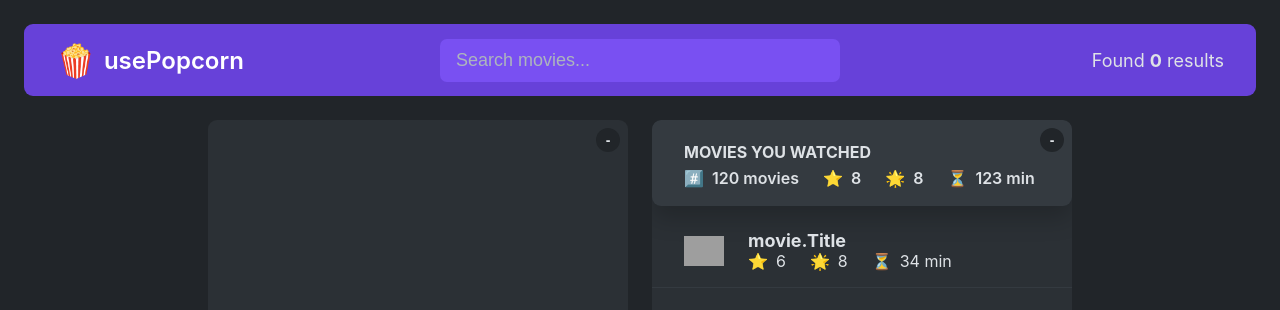
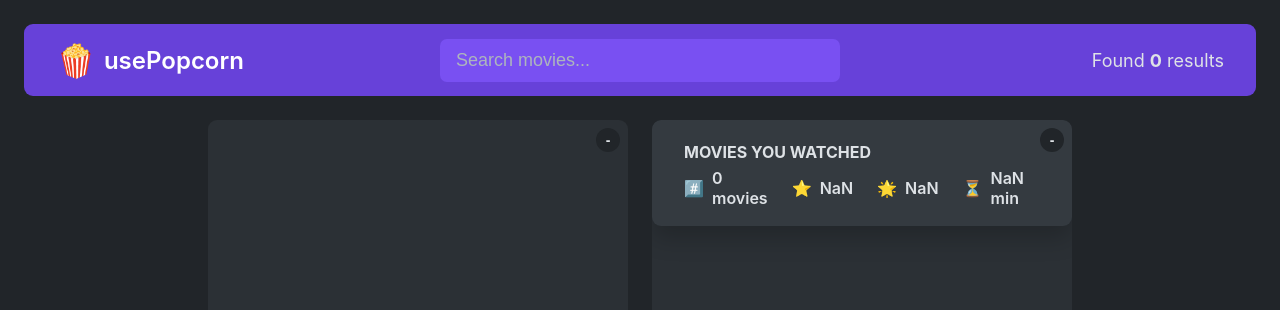
Before and after one commit to Kalachinskii/React_films_ribbon, a React (Vite) app: page / in a window 1280 px wide. Shown: the top 310 px of the page. Built offline with nearby package versions, Linux system fonts and the light colour scheme; grey boxes are pictures that could not be loaded.

Commit message:
feat: финиш

```diff
--- a/src/components/Watched/model/useMovieRating.js
+++ b/src/components/Watched/model/useMovieRating.js
@@ -1,8 +1,7 @@
 import { useEffect, useState } from "react";
 
-export function useMovieRating(id) {
+export function useMovieRating(id, ratedMovies) {
     const [rating, setRating] = useState(0);
-    const [ratedMovies, setRatedMovies] = useState([]);
     const movieIndex = ratedMovies?.findIndex((movie) => movie.id === id);
 
     useEffect(() => {
@@ -11,9 +10,7 @@ export function useMovieRating(id) {
 
     return {
         rating,
-        ratedMovies,
         movieIndex,
-        setRatedMovies,
         setRating,
     };
 }
--- a/src/components/Watched/ui/Details.jsx
+++ b/src/components/Watched/ui/Details.jsx
@@ -3,12 +3,10 @@ import Spinner from "../../Spinner/ui/Spinner";
 import { Error } from "../../Error";
 import StarRaiting from "./StarRating/StarRaiting";
 import { useMovieRating } from "../model/useMovieRating";
-import { useState } from "react";
 
-export function Details({ id, onReset }) {
+export function Details({ id, onReset, setRatedMovies, ratedMovies }) {
     const { description, isLoading, errorMsg } = useGetMovieDescription(id);
-    const { rating, ratedMovies, movieIndex, setRating, setRatedMovies } =
-        useMovieRating(id);
+    const { rating, movieIndex, setRating } = useMovieRating(id, ratedMovies);
 
     if (isLoading)
         return (
@@ -53,7 +51,14 @@ export function Details({ id, onReset }) {
                                 // setAdded(true);
                                 setRatedMovies((oldMovies) => [
                                     ...oldMovies,
-                                    { id, rating },
+                                    {
+                                        id,
+                                        rating,
+                                        title: description.Title,
+                                        poster: description.Poster,
+                                        runtime: description.Runtime,
+                                        imdbRating: description.imdbRating,
+                                    },
                                 ]);
                             }}
                             className="btn-add"
--- a/src/components/Watched/ui/Summary.jsx
+++ b/src/components/Watched/ui/Summary.jsx
@@ -1,25 +1,40 @@
 import React from "react";
 
-export function Summary() {
+export function Summary({ movies }) {
+    function countAvgRating(key) {
+        return (
+            movies.reduce(
+                (sum, movie) =>
+                    sum +
+                    (key === "runtime" && movie[key] !== "N/A"
+                        ? parseInt(movie[key])
+                        : key === "runtime"
+                        ? 0
+                        : +movie[key]),
+                0
+            ) / movies.length
+        ).toFixed(2);
+    }
+
     return (
         <div className="summary">
             <h2>Movies you watched</h2>
             <div>
                 <p>
                     <span>#️⃣</span>
-            <span>120 movies</span>
+                    <span>{movies.length} movies</span>
                 </p>
                 <p>
                     <span>⭐️</span>
-            <span>8</span>
+                    <span>{countAvgRating("rating")}</span>
                 </p>
                 <p>
                     <span>🌟</span>
-            <span>8</span>
+                    <span>{countAvgRating("imdbRating")}</span>
                 </p>
                 <p>
                     <span>⏳</span>
-            <span>123 min</span>
+                    <span>{countAvgRating("runtime")} min</span>
                 </p>
             </div>
         </div>
--- a/src/components/Watched/ui/WatchedBlock.jsx
+++ b/src/components/Watched/ui/WatchedBlock.jsx
@@ -3,19 +3,30 @@ import { Details } from "./Details";
 import { WatchedItem } from "./WatchedItem";
 import { Summary } from "./Summary";
 import { List } from "../../List/ui/List";
-import Spinner from "../../Spinner/ui/Spinner";
 import { useState } from "react";
 
 export function WatchedBlock({ id, onSetActiveMovie }) {
+    const [ratedMovies, setRatedMovies] = useState([]);
+    console.log(ratedMovies);
+
     return (
         <Box>
-            {id && <Details id={id} onReset={onSetActiveMovie} />}
+            {id && (
+                <Details
+                    id={id}
+                    onReset={onSetActiveMovie}
+                    ratedMovies={ratedMovies}
+                    setRatedMovies={setRatedMovies}
+                />
+            )}
 
             {!id && (
                 <>
-                    <Summary />
+                    <Summary movies={ratedMovies} />
                     <List>
-                        <WatchedItem />
+                        {ratedMovies?.map((movie) => (
+                            <WatchedItem key={movie.id} {...movie} />
+                        ))}
                     </List>
                 </>
             )}
--- a/src/components/Watched/ui/WatchedItem.jsx
+++ b/src/components/Watched/ui/WatchedItem.jsx
@@ -1,25 +1,22 @@
 import React from "react";
 
-export function WatchedItem() {
+export function WatchedItem({ imdbRating, poster, rating, runtime, title }) {
     return (
         <li>
-        <img
-            src="https://m.media-amazon.com/images/M/MV5BMjAxMzY3NjcxNF5BMl5BanBnXkFtZTcwNTI5OTM0Mw@@._V1_SX300.jpg"
-            alt={`movie.Title poster`}
-        />
-        <h3>movie.Title</h3>
+            <img src={poster} alt={title} />
+            <h3>{title}</h3>
             <div>
                 <p>
                     <span>⭐️</span>
-            <span>6</span>
+                    <span>{rating}</span>
                 </p>
                 <p>
                     <span>🌟</span>
-            <span>8</span>
+                    <span>{imdbRating}</span>
                 </p>
                 <p>
                     <span>⏳</span>
-            <span>34 min</span>
+                    <span>{runtime}</span>
                 </p>
             </div>
         </li>
```
Lines whose indentation alone changed are shown as unchanged.
